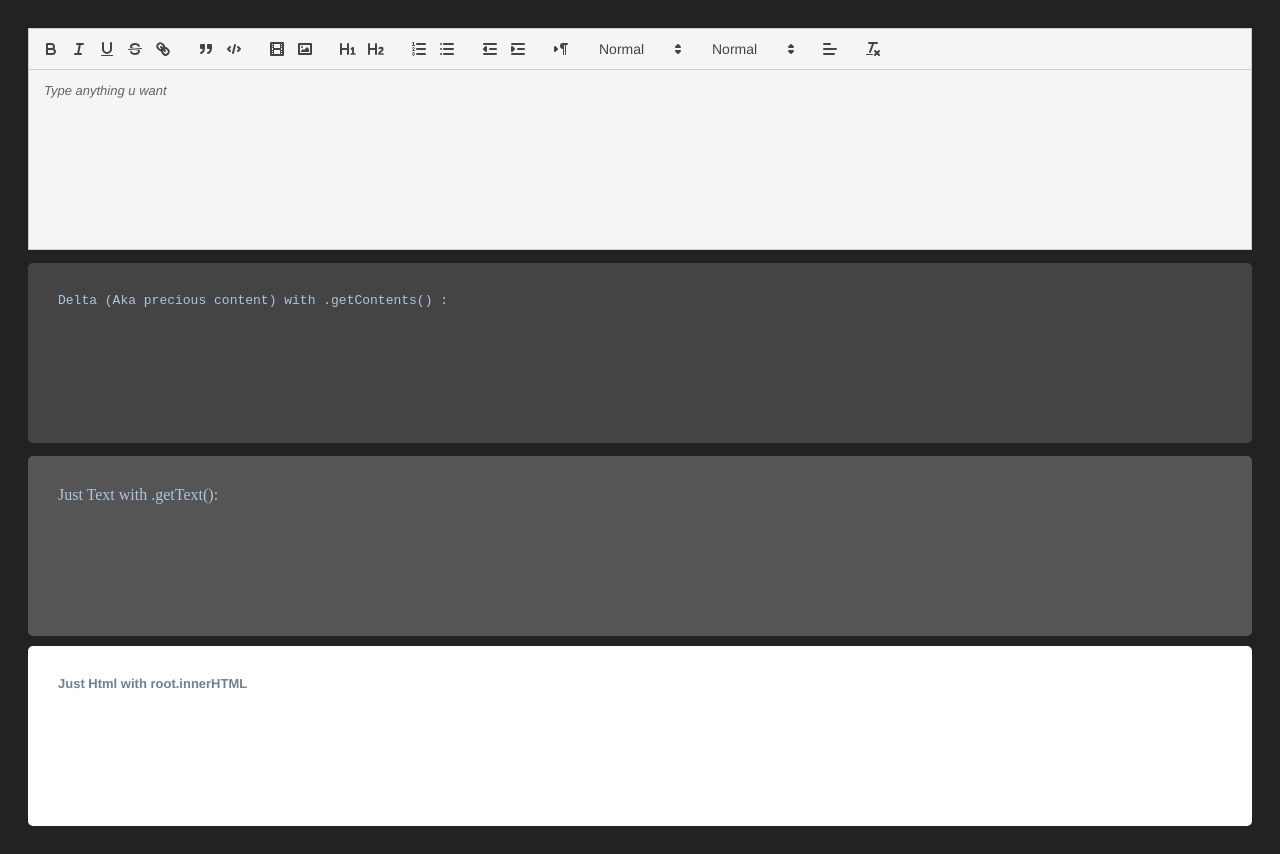
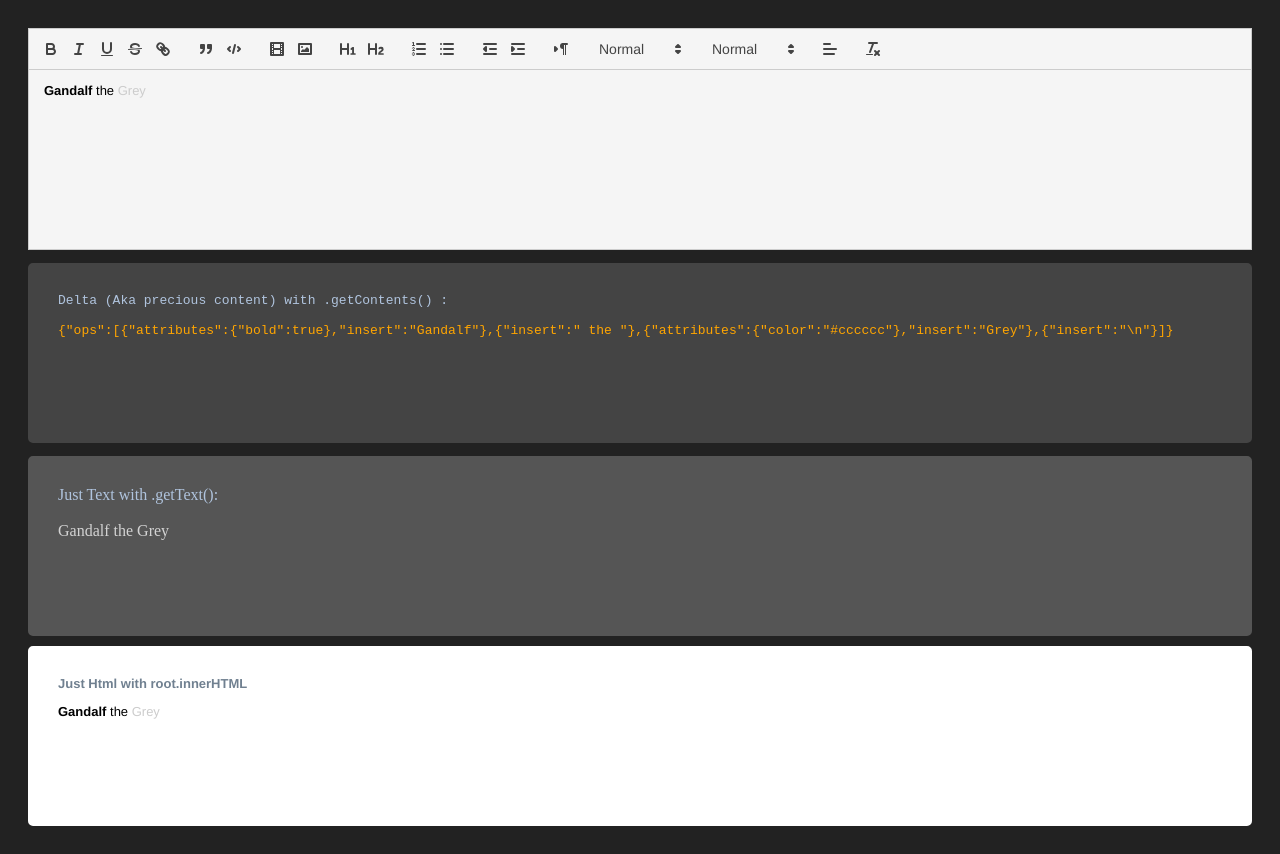
Before and after one commit to ifirmawan/example-quilljs, a plain HTML site: page index.html in a window 1280 px wide. Drawn offline with Linux system fonts and the light colour scheme.

Commit message:
setContents from delta jsonStringify

```diff
--- a/index.html
+++ b/index.html
@@ -100,6 +100,8 @@ body {
   <div id="quillEditor">
   </div>
 </div>
+<div id="quillpreview">
+</div>
 
 <pre id="myPrecious"></pre>
 
@@ -116,10 +118,9 @@ body {
 
 <script type="text/javascript">
 	$(document).ready(function(){
-		/*var quill = new Quill('#editor', {
-  			modules: { toolbar: true },
-  			theme: 'snow'
-		});*/
+
+
+
 var toolbarOptions = [
   ['bold', 'italic', 'underline', 'strike', 'link'],        // toggled buttons
   ['blockquote', 'code-block'],
@@ -161,9 +162,22 @@ editor.on('text-change', function() {
   preciousContent.innerHTML = JSON.stringify(delta);
   justTextContent.innerHTML = text;
   justHtmlContent.innerHTML = justHtml;
+
+
 });
+
+var delta = {
+          ops: [
+            { insert: 'Gandalf', attributes: { bold: true } },
+            { insert: ' the ' },
+            { insert: 'Grey', attributes: { color: '#ccc' } }
+          ]
+        };
+        editor.setContents(delta);
 
 
 	});
+
+
 </script>
 </html>
```
